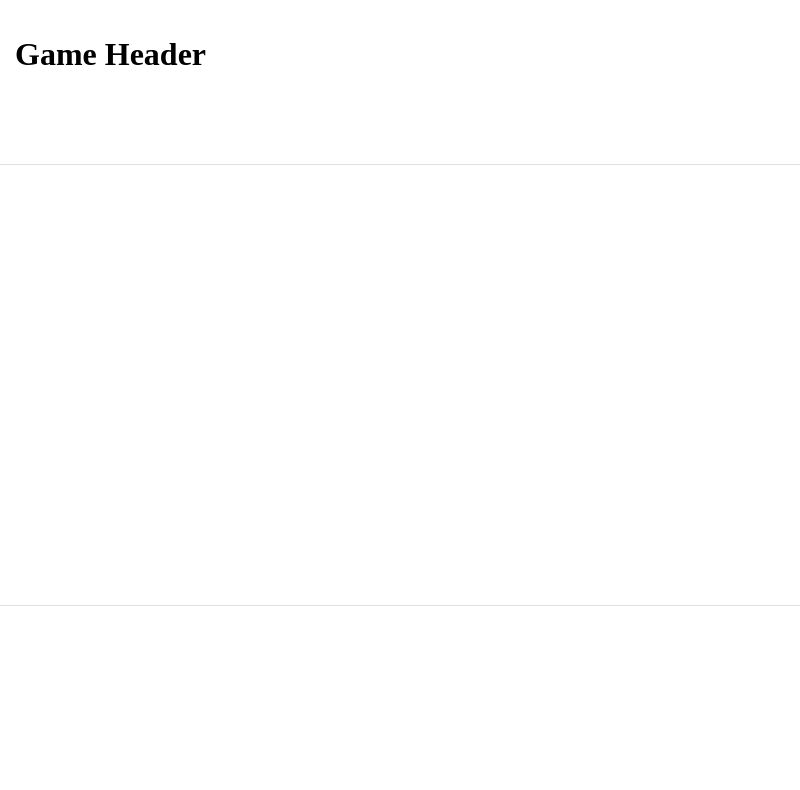
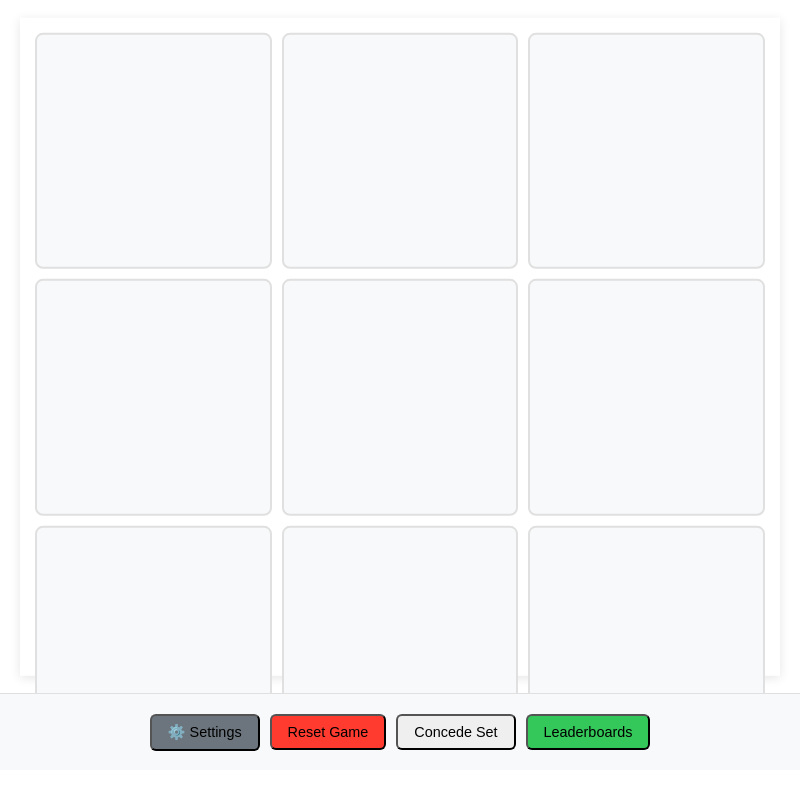
Before and after one commit to Eishanfaust/template-electron-widget, an Electron app: page index.html in a window 800 px wide. Drawn offline with Linux system fonts and the light colour scheme.

Commit message:
game layout

```diff
--- a/index.html
+++ b/index.html
@@ -3,22 +3,24 @@
     <head>
         <meta charset="UTF-8">
         <title>Game Application</title>
-    <link rel="stylesheet" href="./src/styles/main.css">
+        <meta http-equiv="Content-Security-Policy" content="default-src 'self'; script-src 'self'; style-src 'self' 'unsafe-inline';">
+        <link rel="stylesheet" href="src/styles/main.css">
+        <link rel="stylesheet" href="src/styles/gameboard.css">
+        <link rel="stylesheet" href="src/styles/buttons.css">
+        <script type="module" src="src/scripts/renderer.js"></script>
     </head>
     <body>
-    <div class="content-container">
-        <div class="top-section">
-            <h1>Game Header</h1>
-        </div>
         <div class="middle-section">
             <div class="game-board">
-                <!-- Game content here -->
+                <!-- Game cells injected here -->
+            </div>
+            <div class="settings-panel hidden">
+                <!-- Settings content -->
             </div>
         </div>
         <div class="bottom-section">
             <div class="controls">
-                <!-- Control buttons here -->
-            </div>
+                <!-- Buttons injected here -->
             </div>
         </div>
     </body>
--- a/src/scripts/buttons.js
+++ b/src/scripts/buttons.js
@@ -0,0 +1,19 @@
+export function initButtons() {
+    const controls = document.querySelector('.controls');
+    controls.innerHTML = `
+        <button class="game-btn settings-btn">⚙️ Settings</button>
+        <button class="game-btn reset-btn">Reset Game</button>
+        <button class="game-btn concede-btn">Concede Set</button>
+        <button class="game-btn leaderboards-btn">Leaderboards</button>
+    `;
+
+    // Settings handler (now in buttons)
+    document.querySelector('.settings-btn').addEventListener('click', () => {
+        const gameBoard = document.querySelector('.game-board');
+        const settingsPanel = document.querySelector('.settings-panel');
+        gameBoard.classList.toggle('hidden');
+        settingsPanel.classList.toggle('hidden');
+    });
+
+    // Other button handlers...
+}
--- a/src/scripts/gameboard.js
+++ b/src/scripts/gameboard.js
@@ -0,0 +1,16 @@
+
+export function initGameboard() {
+    const middleSection = document.querySelector('.middle-section');
+    middleSection.innerHTML = `
+        <div class="game-board">
+            ${Array(9).fill().map((_, i) =>
+                `<div class="cell" data-index="${i}"></div>`
+            ).join('')}
+        </div>
+        <div class="settings-panel hidden">
+            <h3>Game Settings</h3>
+            <!-- Add settings content later -->
+            <p>Settings content coming soon...</p>
+        </div>
+    `;
+}
--- a/src/scripts/renderer.js
+++ b/src/scripts/renderer.js
@@ -1,11 +1,7 @@
+import { initGameboard } from './gameboard.js';
+import { initButtons } from './buttons.js';
+
 document.addEventListener('DOMContentLoaded', () => {
-    // Initialize your application content here
-    const topSection = document.querySelector('.top-section');
-    const middleSection = document.querySelector('.middle-section');
-    const bottomSection = document.querySelector('.bottom-section');
-
-    // Example content
-    topSection.innerHTML = '<h1>Game Header</h1>';
-    middleSection.innerHTML = '<div class="game-board"></div>';
-    bottomSection.innerHTML = '<div class="controls"></div>';
+    initGameboard();
+    initButtons();
 });
--- /dev/null
+++ b/src/styles/buttons.css
@@ -0,0 +1,37 @@
+/* buttons.css */
+.controls {
+    display: flex;
+    gap: 10px;
+    justify-content: center;
+    align-items: center;
+    height: 100%;
+    padding: 0 15px;
+}
+
+.game-btn {
+    padding: 8px 16px;
+    border-radius: 6px;
+    font-size: 0.9em;
+    flex-shrink: 0;
+}
+
+.game-btn:hover {
+    opacity: 0.9;
+    transform: translateY(-2px);
+}
+
+.settings-btn {
+    background: #6c757d;
+}
+
+.reset-btn {
+    background: #ff3b30;
+}
+
+.leaderboards-btn {
+    background: #34c759;
+}
+
+.hidden {
+    display: none !important;
+}
--- a/src/styles/gameboard.css
+++ b/src/styles/gameboard.css
@@ -1,20 +1,53 @@
+/* gameboard.css */
 .game-board {
     display: grid;
     grid-template-columns: repeat(3, 1fr);
     gap: 10px;
-    width: 90%;
+    width: 95vmin;
+    height: 95vmin;
+    max-width: 95%;
+    max-height: 95%;
+    margin: auto;
+    position: absolute;
+    top: 50%;
+    left: 50%;
+    transform: translate(-50%, -50%);
     aspect-ratio: 1/1;
-    margin: auto;
+    background: #ffffff;
+    box-shadow: 0 2px 10px rgba(0,0,0,0.1);
+    padding: 15px;
+    box-sizing: border-box;
 }
 
 .cell {
-    background: #ffffff;
+    /* Existing cell styles remain */
+    background: #f8f9fa;
     border: 2px solid #e0e0e0;
     border-radius: 8px;
     aspect-ratio: 1/1;
     display: flex;
     align-items: center;
     justify-content: center;
-    font-size: 2.5em;
-    cursor: default;
+    font-size: 2em;
+    cursor: pointer;
+    transition: all 0.2s ease;
 }
+
+.cell:hover {
+    background: #e9ecef;
+    transform: scale(1.05);
+}
+
+.settings-panel {
+    position: absolute;
+    top: 50%;
+    left: 50%;
+    transform: translate(-50%, -50%);
+    background: white;
+    padding: 2rem;
+    border-radius: 12px;
+    box-shadow: 0 0 20px rgba(0,0,0,0.1);
+    width: 90%;
+    max-width: 500px;
+    z-index: 3; /* Above both gameboard and buttons */
+}
--- a/src/styles/main.css
+++ b/src/styles/main.css
@@ -1,37 +1,33 @@
+
 :root {
-    --titlebar-height: 30px; /* Default height for Windows/Linux */
+    --titlebar-height: 30px;
 }
 
 body {
     margin: 0;
     height: calc(100vh - var(--titlebar-height));
+    display: grid;
+    grid-template-rows: 90% 10%; /* Updated split */
     overflow: hidden;
 }
 
-.content-container {
+.middle-section {
+    position: relative;
+    width: 100%;
     height: 100%;
-    display: flex;
-    flex-direction: column;
-    background: #ffffff;
-}
-
-.top-section {
-    height: 20%;
-    padding: 15px;
-    border-bottom: 1px solid #e0e0e0;
-}
-
-.middle-section {
-    height: 60%;
-    padding: 20px;
+    padding: 10px;
+    box-sizing: border-box;
 }
 
 .bottom-section {
-    height: 20%;
-    padding: 15px;
     border-top: 1px solid #e0e0e0;
+    background: #f8f9fa;
+    z-index: 2;
+    display: flex;
+    justify-content: center;
+    align-items: center;
+    padding: 8px; /* Reduced padding */
 }
-
 /* macOS adjustments */
 @media (-webkit-platform: macos) {
     :root {
@@ -53,3 +49,7 @@ body {
         box-shadow: 0 2px 10px rgba(0,0,0,0.1);
     }
 }
+
+.hidden {
+    display: none;
+}
```
Also changed, not shown: main.js (+26 -10 lines), src/scripts/titlebar.js (deleted, +0 -24 lines). Lines whose indentation alone changed are shown as unchanged.
